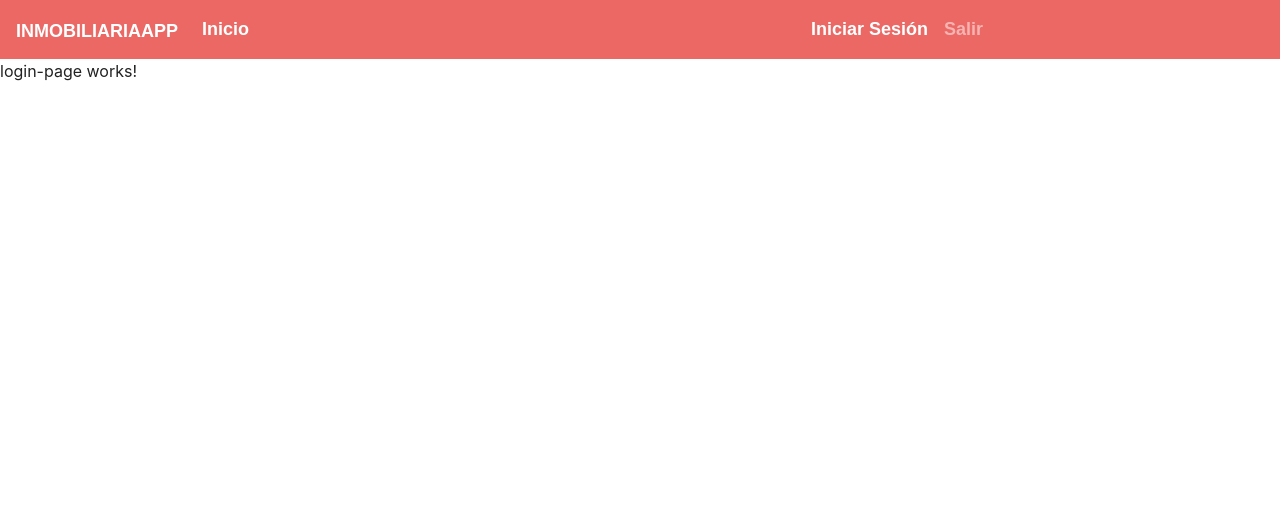
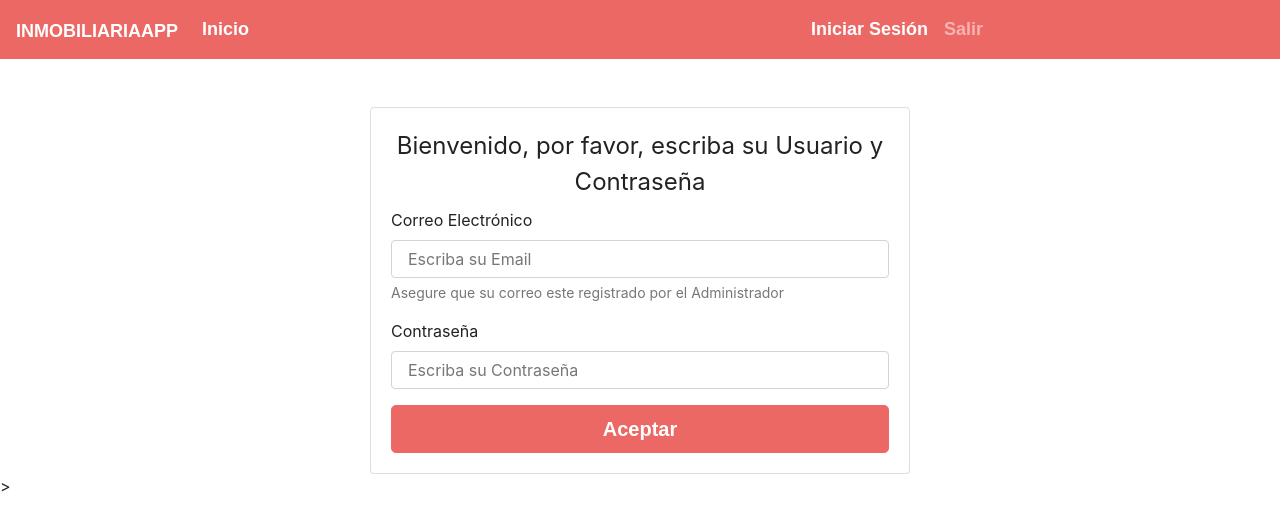
Before and after one commit to NarutoHenryMEX/paginaWeb, an Angular app: page /login in a window 1280 px wide. Shown: the top 530 px of the page. Built offline with nearby package versions, Linux system fonts and the light colour scheme; a web font is replaced by a local one.

Commit message:
Se agrego elel diseño de la pagina del login

```diff
--- a/src/app/app.component.html
+++ b/src/app/app.component.html
@@ -1,2 +1,5 @@
 <app-navbar></app-navbar>
-<router-outlet></router-outlet>
+
+<div class="container">
+    <router-outlet></router-outlet>
+</div>>
--- a/src/app/componentes/crud-page/crud-page.component.html
+++ b/src/app/componentes/crud-page/crud-page.component.html
@@ -1 +1,9 @@
-<p>crud-page works!</p>
+<div class="jumbotron">
+    <h1 class="display-3">CRUD futuro</h1>
+    <p class="lead">This is a simple hero unit, a simple jumbotron-style component for calling extra attention to featured content or information.</p>
+    <hr class="my-4">
+    <p>It uses utility classes for typography and spacing to space content out within the larger container.</p>
+    <p class="lead">
+      <a class="btn btn-primary btn-lg" href="#" role="button">Learn more</a>
+    </p>
+  </div>
--- a/src/app/componentes/home-page/home-page.component.html
+++ b/src/app/componentes/home-page/home-page.component.html
@@ -1 +1,9 @@
-<p>home-page works!</p>
+<div class="jumbotron">
+    <h1 class="display-3">Página Central</h1>
+    <p class="lead">This is a simple hero unit, a simple jumbotron-style component for calling extra attention to featured content or information.</p>
+    <hr class="my-4">
+    <p>It uses utility classes for typography and spacing to space content out within the larger container.</p>
+    <p class="lead">
+      <a class="btn btn-primary btn-lg" href="#" role="button">Learn more</a>
+    </p>
+  </div>
--- a/src/app/componentes/login-page/login-page.component.html
+++ b/src/app/componentes/login-page/login-page.component.html
@@ -1 +1,25 @@
-<p>login-page works!</p>
+
+<div class="row">
+  <div class="col-md-6 mx-auto mt-5">
+    <div class="card">
+      <div class="card-body">
+        <form >
+          <fieldset>
+            <legend class="text-center">Bienvenido, por favor, escriba su Usuario y Contraseña</legend>
+
+            <div class="form-group">
+              <label for="email">Correo Electrónico</label>
+              <input type="email" class="form-control" id="email" aria-describedby="emailHelp" placeholder="Escriba su Email">
+              <small id="emailHelp" class="form-text text-muted">Asegure que su correo este registrado por el Administrador</small>
+            </div>
+            <div class="form-group">
+              <label for="password">Contraseña</label>
+              <input type="password" class="form-control" id="contrasena" placeholder="Escriba su Contraseña">
+            </div>
+            <button type="submit" class="btn btn-primary btn-block btn-lg">Aceptar</button>
+          </fieldset>
+        </form>
+      </div>
+    </div>
+  </div>
+</div>
```
